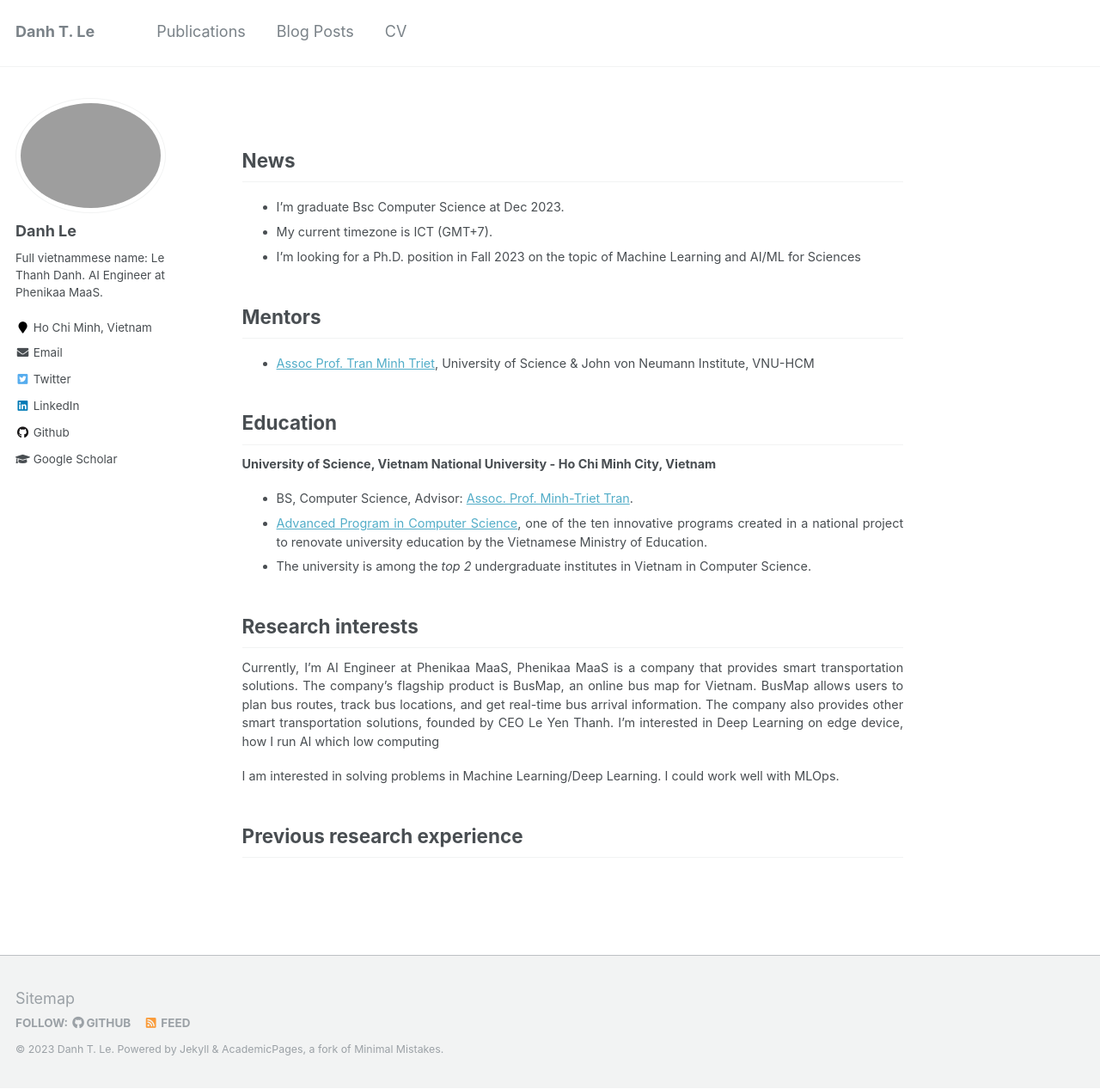
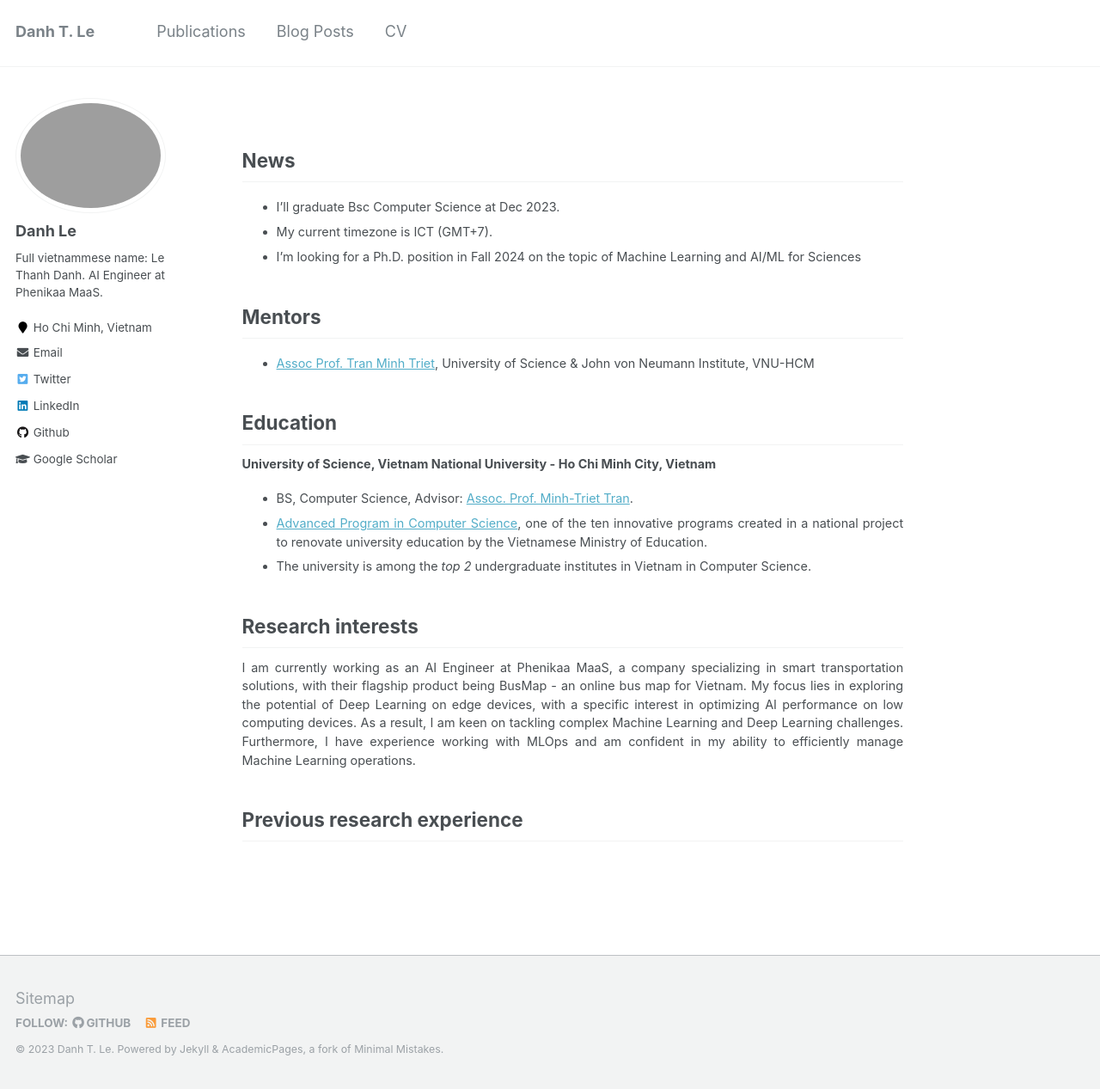
Before and after one commit to danhleth/danhleth.github.io, a Jekyll site: the page built from _pages/about.md, in a window 1280 px wide and 1371 px high, cut to the strip 104-1371 px from the top of the window. Shown: the whole strip at 86% size. Built offline with Jekyll 4.4.1, drawn with Linux system fonts in a browser that asks for light colours.

Commit message:
fix: update grammar and research interests

```diff
--- a/_pages/about.md
+++ b/_pages/about.md
@@ -8,9 +8,9 @@ redirect_from:
   - /about.html
 ---
 ## News
-- I'm graduate Bsc Computer Science at Dec 2023.
+- I'll graduate Bsc Computer Science at Dec 2023.
 - My current timezone is ICT (GMT+7).
-- I'm looking for a Ph.D. position in Fall 2023 on the topic of Machine Learning and AI/ML for Sciences
+- I'm looking for a Ph.D. position in Fall 2024 on the topic of Machine Learning and AI/ML for Sciences
 <!-- ## General -->
 
 ## Mentors
@@ -24,10 +24,7 @@ redirect_from:
   - The university is among the *top 2* undergraduate institutes in Vietnam in Computer Science.
 
 ## Research interests
-Currently, I'm AI Engineer at Phenikaa MaaS, Phenikaa MaaS is a company that provides smart transportation solutions. The company's flagship product is BusMap, an online bus map for Vietnam. BusMap allows users to plan bus routes, track bus locations, and get real-time bus arrival information. The company also provides other smart transportation solutions, founded by CEO Le Yen Thanh. I'm interested in Deep Learning on edge device, how I run AI which low computing
-
-I am interested in solving problems in Machine Learning/Deep Learning. I could work well with MLOps.
-
+I am currently working as an AI Engineer at Phenikaa MaaS, a company specializing in smart transportation solutions, with their flagship product being BusMap - an online bus map for Vietnam. My focus lies in exploring the potential of Deep Learning on edge devices, with a specific interest in optimizing AI performance on low computing devices. As a result, I am keen on tackling complex Machine Learning and Deep Learning challenges. Furthermore, I have experience working with MLOps and am confident in my ability to efficiently manage Machine Learning operations.
 ## Previous research experience
 
 
```
